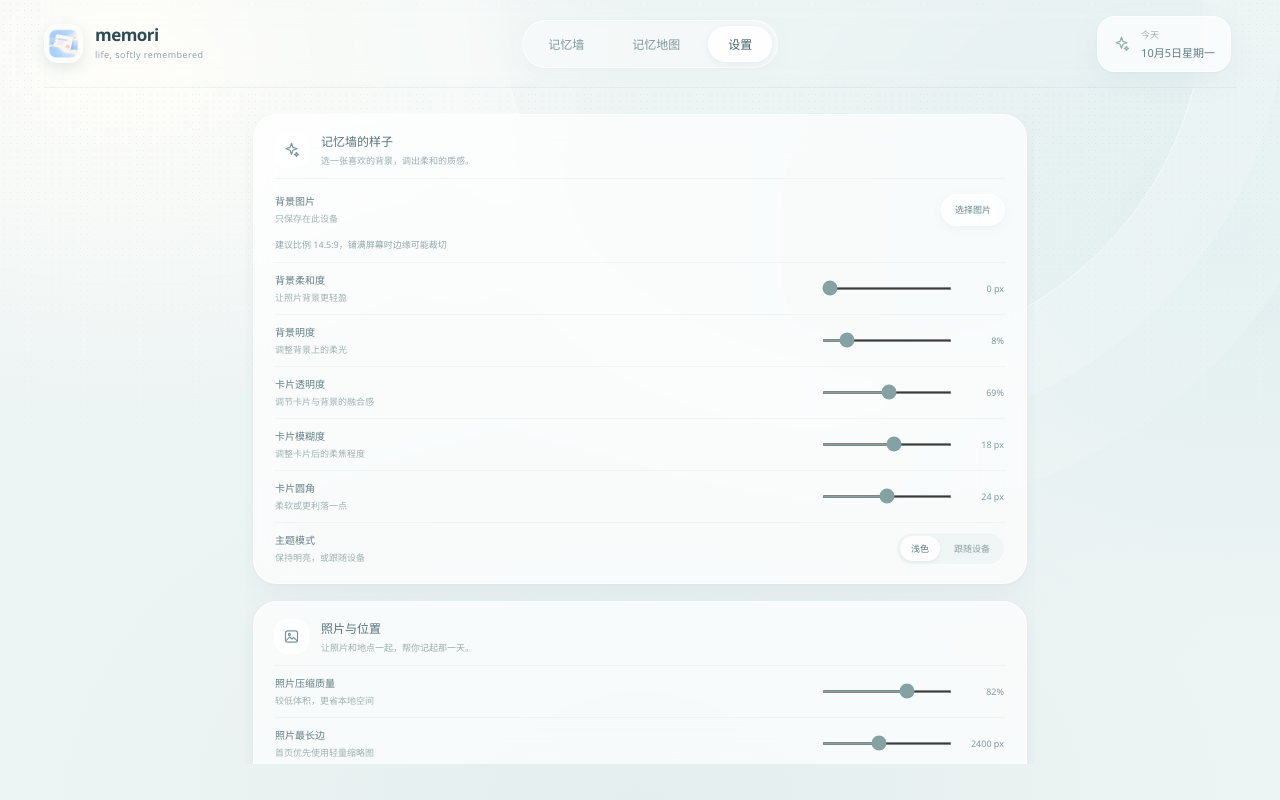
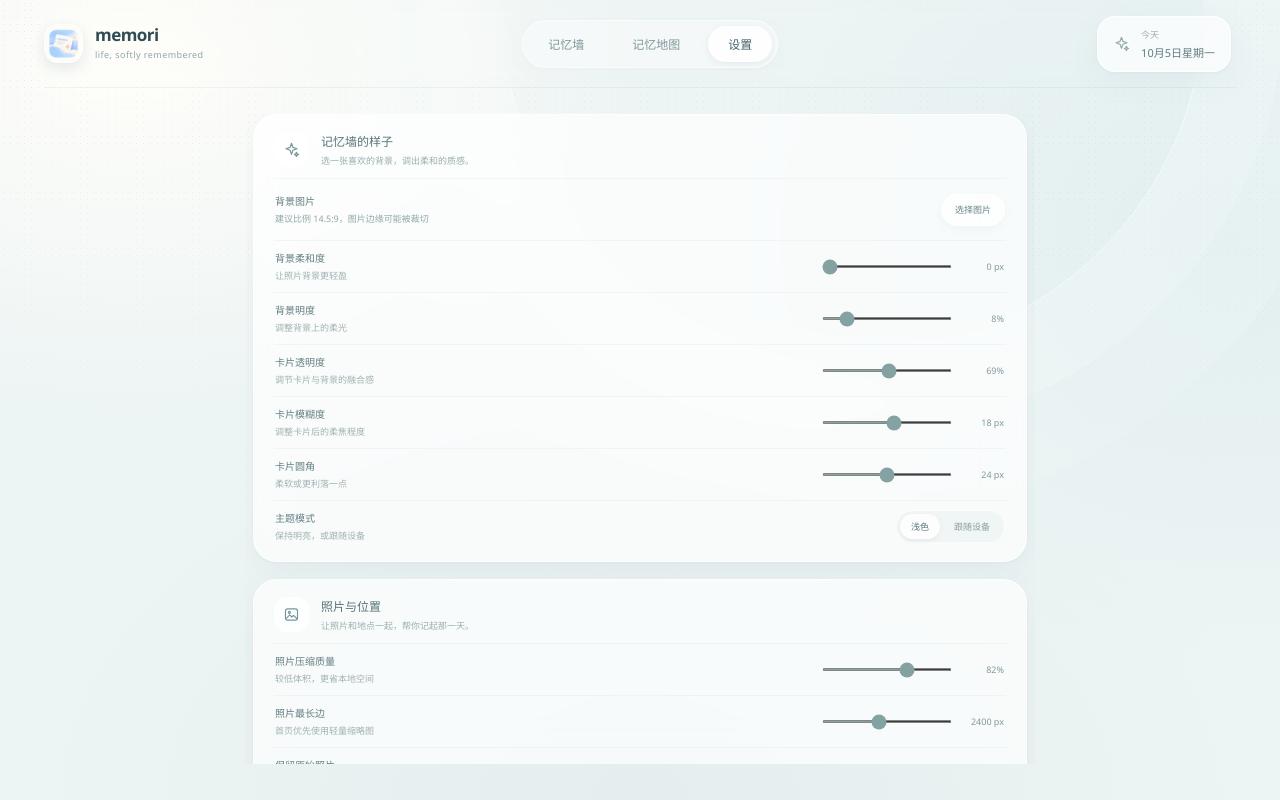
Before and after one commit to lemoeJuice/Memori, a Vue app: page / in a window 1280 px wide. Both pictures are taken after a click on the button "设置". Built offline with nearby package versions, Linux system fonts and the light colour scheme.

Commit message:
copy: refine background image hint

```diff
--- a/src/components/SettingsView.vue
+++ b/src/components/SettingsView.vue
@@ -234,7 +234,7 @@ function formatBytes(bytes: number): string {
         <section class="settings-section glass-card">
       <div class="settings-section-title"><span class="settings-icon"><IconGlyph name="sparkle" :size="17" /></span><div><h2>记忆墙的样子</h2><p>选一张喜欢的背景，调出柔和的质感。</p></div></div>
       <div class="setting-row setting-background-row">
-        <div class="setting-copy"><strong>背景图片</strong><small>只保存在此设备</small></div>
+        <div class="setting-copy"><strong>背景图片</strong><small class="background-ratio-hint">建议比例 {{ backgroundAspectRatio }}，图片边缘可能被裁切</small></div>
         <div class="background-actions">
           <div v-if="backgroundUrl" class="background-preview" :style="{ backgroundImage: `url(${backgroundUrl})` }"></div>
           <button class="soft-button" type="button" @click="backgroundPicker?.click()">{{ backgroundUrl ? '更换' : '选择图片' }}</button>
@@ -242,7 +242,6 @@ function formatBytes(bytes: number): string {
           <input ref="backgroundPicker" class="visually-hidden" type="file" accept="image/*" @change="chooseBackground" />
         </div>
       </div>
-      <p class="background-ratio-hint">建议比例 {{ backgroundAspectRatio }}，铺满屏幕时边缘可能裁切</p>
       <label class="setting-row range-row"><span class="setting-copy"><strong>背景柔和度</strong><small>让照片背景更轻盈</small></span><span class="range-control"><input v-model.number="draft.backgroundBlur" type="range" min="0" max="18" step="1" @change="persist" /><output>{{ draft.backgroundBlur }} px</output></span></label>
       <label class="setting-row range-row"><span class="setting-copy"><strong>背景明度</strong><small>调整背景上的柔光</small></span><span class="range-control"><input v-model.number="draft.backgroundDim" type="range" min="0" max="55" step="1" @change="persist" /><output>{{ draft.backgroundDim }}%</output></span></label>
       <label class="setting-row range-row"><span class="setting-copy"><strong>卡片透明度</strong><small>调节卡片与背景的融合感</small></span><span class="range-control"><input v-model.number="draft.glassOpacity" type="range" min="40" max="96" step="1" @change="persist" /><output>{{ draft.glassOpacity }}%</output></span></label>
--- a/src/styles/base.css
+++ b/src/styles/base.css
@@ -268,7 +268,7 @@ button:disabled { cursor: wait; opacity: .55; }
 .setting-copy strong { color: #647e82; font-size: 10px; font-weight: 500; }
 .setting-copy small { margin-top: 4px; color: #a0b0b0; font-size: 9px; line-height: 1.5; }
 .setting-background-row { min-height: 62px; }
-.background-ratio-hint { margin: -2px 1px 10px; color: #91a7a8; font-size: 9px; line-height: 1.55; }
+.setting-copy small.background-ratio-hint { margin-top: 4px; color: #91a7a8; font-size: 9px; line-height: 1.55; }
 .background-actions { display: flex; align-items: center; gap: 8px; }
 .background-preview { width: 67px; height: 39px; border: 2px solid #fff; border-radius: 11px; background-position: center; background-size: cover; box-shadow: 0 4px 10px #4a686717; }
 .soft-button { min-height: 32px; padding: 0 13px; border: 1px solid #ffffff; border-radius: 17px; color: #69858a; background: #ffffff9c; box-shadow: 0 3px 10px #607f8410; cursor: pointer; font-size: 9px; white-space: nowrap; }
```
